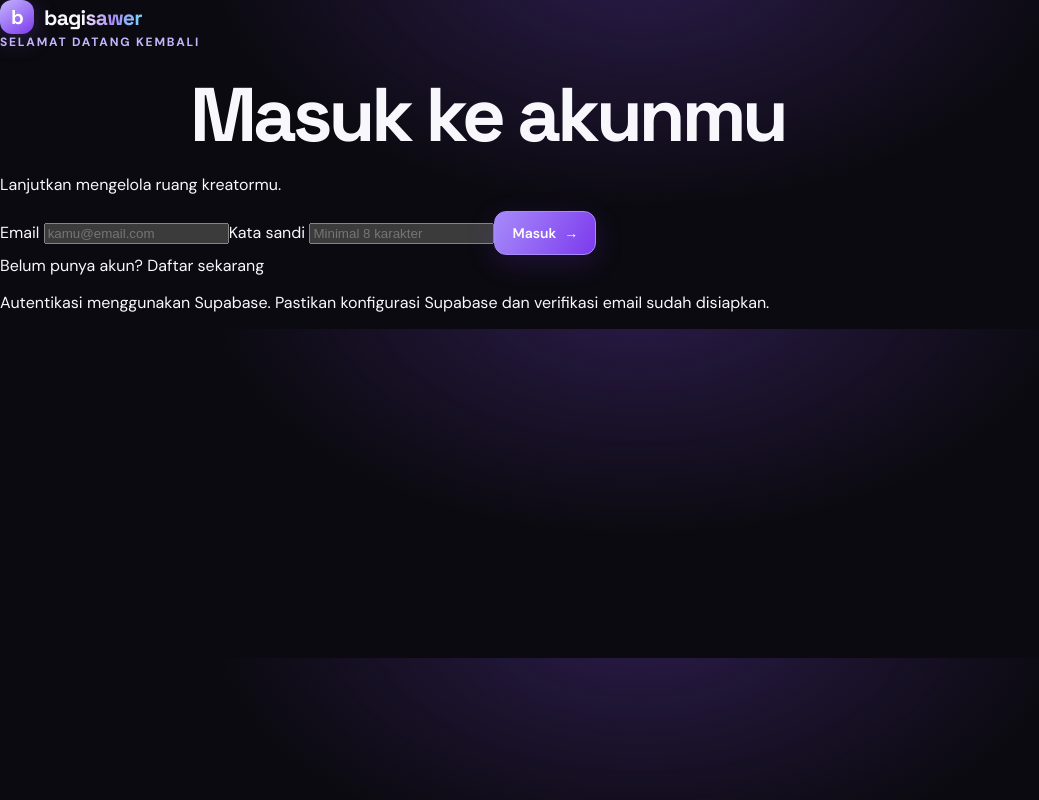
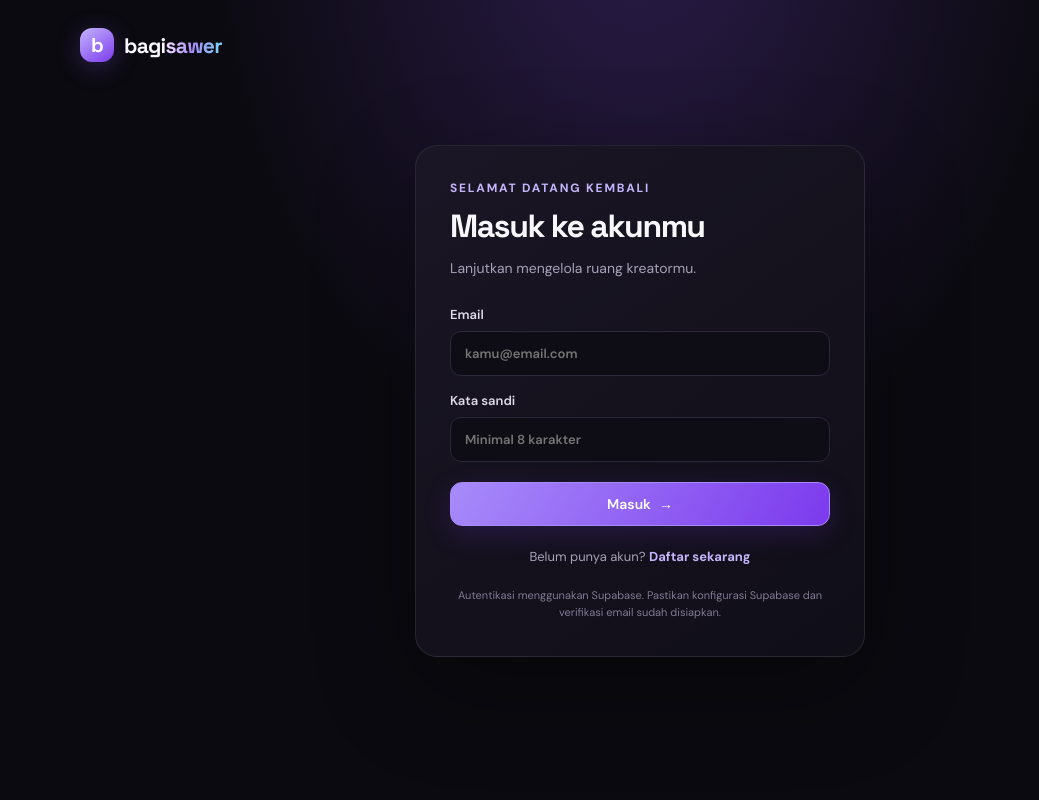
Before and after one commit to Ndraaa446/Bagisawer.my.id, a Next.js app: page /login in a window 1280 px wide. Shown: the whole page, without its empty margins (0-1039 px from the left). Built offline with nearby package versions, Linux system fonts and the light colour scheme.

Commit message:
feat: style accessible Bagisawer authentication screens

```diff
--- a/src/app/globals.css
+++ b/src/app/globals.css
@@ -77,3 +77,21 @@ h2{font-family:'Space Grotesk',sans-serif;font-size:clamp(29px,4vw,43px);letter-
 .footer-links{display:flex;gap:20px;flex-wrap:wrap}
 @media(max-width:760px){.wrap{width:min(100% - 30px,1160px)}.nav{height:70px}.nav-links{display:none}.nav-actions .btn-ghost{display:none}.hero{padding:65px 0 50px}h1{letter-spacing:-2px}.hero-copy{font-size:16px}.preview-body{grid-template-columns:1fr;padding:12px}.feature-grid,.steps{grid-template-columns:1fr}.feature-card{min-height:0}.cta{padding:32px 20px}.footer-inner{align-items:flex-start;flex-direction:column}.section{padding:52px 0}}
 @media(prefers-reduced-motion:reduce){html{scroll-behavior:auto}*,*::before,*::after{transition:none!important;animation:none!important}}
+.auth-page{min-height:100vh;display:flex;flex-direction:column;align-items:center;padding:28px 20px 60px}
+.auth-page>.brand{align-self:flex-start;margin-left:max(0px,calc((100vw - 1160px)/2))}
+.auth-card{width:min(100%,450px);margin:auto;padding:34px;border:1px solid #ffffff16;border-radius:22px;background:linear-gradient(145deg,#1a1625,#100e17);box-shadow:0 30px 100px #0005}
+.auth-title{font-family:'Space Grotesk',sans-serif;font-size:32px;line-height:1.15;letter-spacing:-1.4px;margin:12px 0}
+.auth-copy{color:var(--muted);font-size:14px;line-height:1.7;margin-bottom:25px}
+.auth-form{display:grid;gap:16px}
+.auth-form label{display:grid;gap:8px;font-size:13px;font-weight:600;color:#ded9e9}
+.auth-form input{width:100%;border:1px solid var(--line);background:#0e0c14;color:var(--text);padding:13px 14px;border-radius:11px;font:inherit;outline:none}
+.auth-form input:focus{border-color:var(--violet);box-shadow:0 0 0 3px #a78bfa20}
+.auth-submit{width:100%;margin-top:4px}
+.auth-submit:disabled{opacity:.65;cursor:wait}
+.auth-error,.auth-message{font-size:13px;line-height:1.6;padding:11px 12px;border-radius:10px;margin:0}
+.auth-error{color:#fecaca;background:#ef44441a;border:1px solid #ef444433}
+.auth-message{color:#bbf7d0;background:#22c55e14;border:1px solid #22c55e33}
+.auth-switch{text-align:center;color:var(--muted);font-size:13px;margin:22px 0 0}
+.auth-switch a{color:#c4b5fd;font-weight:700}
+.auth-note{font-size:11px;line-height:1.6;color:#817a94;text-align:center;margin:22px 0 0}
+@media(max-width:520px){.auth-card{padding:25px 20px}.auth-title{font-size:28px}.auth-page>.brand{margin-left:0}}
```
